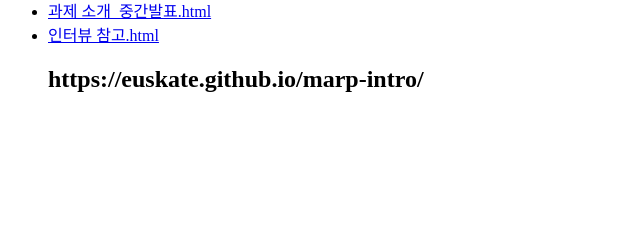
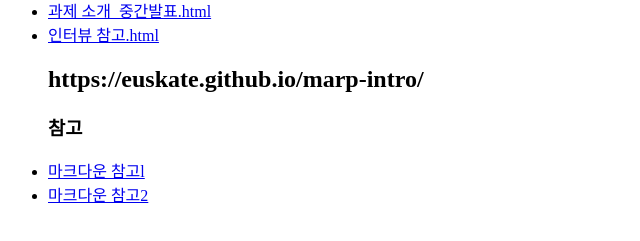
Before and after one commit to euskate/marp-intro, a plain HTML site: page index.html in a window 1280 px wide. Shown: the part 101-342 px from the top of the page, without its empty margins (0-640 px from the left). Drawn offline with Linux system fonts and the light colour scheme.

Commit message:
Update index.html

```diff
--- a/index.html
+++ b/index.html
@@ -4,4 +4,8 @@
 <li><a href='인터뷰 참고.html'>인터뷰 참고.html</a></li>
 
   <h2>https://euskate.github.io/marp-intro/</h2>
+
+<h3>참고</h3>
+<li><a href='https://github.com/euskate/marp-intro/blob/main/slides/intro.md'>마크다운 참고l</a></li>
+  <li><a href='https://github.com/euskate/marp-intro/blob/main/slides/%EA%B3%BC%EC%A0%9C%20%EC%86%8C%EA%B0%9C_%EC%A4%91%EA%B0%84%EB%B0%9C%ED%91%9C.md'>마크다운 참고2</a></li>
 </ul></body></html>
```
